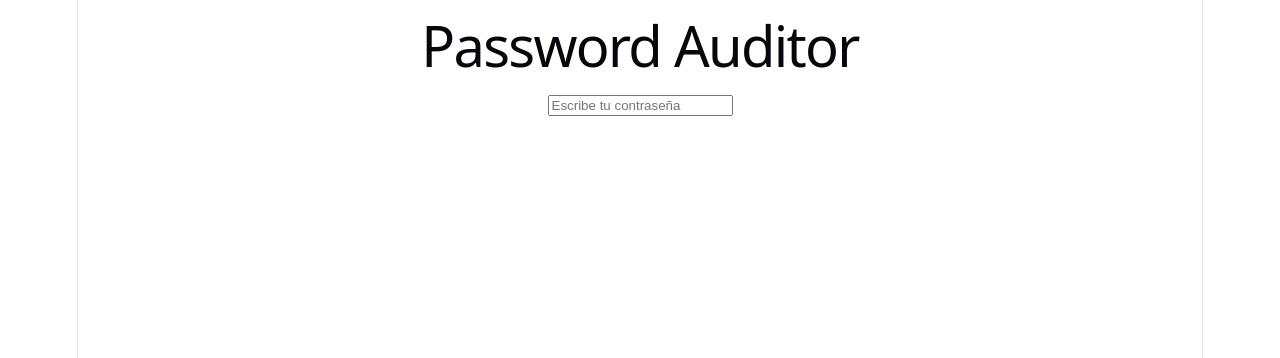
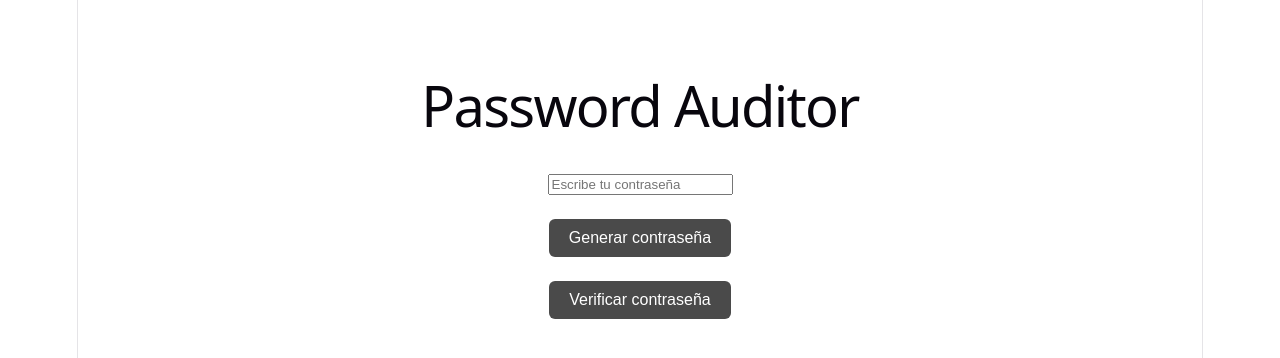
Before and after one commit to Joesttar/password-auditor, a React (Vite) app: page / in a window 1280 px wide. Shown: the top 358 px of the page. Built offline with nearby package versions, Linux system fonts and the light colour scheme.

Commit message:
Se agrego estilos CSS

```diff
--- a/src/App.css
+++ b/src/App.css
@@ -1,184 +1,26 @@
-.counter {
-  font-size: 16px;
-  padding: 5px 10px;
-  border-radius: 5px;
-  color: var(--accent);
-  background: var(--accent-bg);
-  border: 2px solid transparent;
-  transition: border-color 0.3s;
-  margin-bottom: 24px;
-
-  &:hover {
-    border-color: var(--accent-border);
-  }
-  &:focus-visible {
-    outline: 2px solid var(--accent);
-    outline-offset: 2px;
-  }
+.app-container {
+  display: flex;
+  flex-direction: column;
+  align-items: center;
+  min-height: 100vh;
+  padding-top: 60px;
+  gap: 24px;
 }
 
-.hero {
-  position: relative;
-
-  .base,
-  .framework,
-  .vite {
-    inset-inline: 0;
-    margin: 0 auto;
-  }
-
-  .base {
-    width: 170px;
-    position: relative;
-    z-index: 0;
-  }
-
-  .framework,
-  .vite {
-    position: absolute;
-  }
-
-  .framework {
-    z-index: 1;
-    top: 34px;
-    height: 28px;
-    transform: perspective(2000px) rotateZ(300deg) rotateX(44deg) rotateY(39deg)
-      scale(1.4);
-  }
-
-  .vite {
-    z-index: 0;
-    top: 107px;
-    height: 26px;
-    width: auto;
-    transform: perspective(2000px) rotateZ(300deg) rotateX(40deg) rotateY(39deg)
-      scale(0.8);
-  }
+body {
+  font-family: 'Georgia', serif;
 }
 
-#center {
-  display: flex;
-  flex-direction: column;
-  gap: 25px;
-  place-content: center;
-  place-items: center;
-  flex-grow: 1;
-
-  @media (max-width: 1024px) {
-    padding: 32px 20px 24px;
-    gap: 18px;
-  }
+.btn {
+  padding: 10px 20px;
+  font-size: 16px;
+  border-radius: 6px;
+  border: none;
+  cursor: pointer;
+  background-color: #4a4a4a;
+  color: white;
 }
 
-#next-steps {
-  display: flex;
-  border-top: 1px solid var(--border);
-  text-align: left;
-
-  & > div {
-    flex: 1 1 0;
-    padding: 32px;
-    @media (max-width: 1024px) {
-      padding: 24px 20px;
-    }
-  }
-
-  .icon {
-    margin-bottom: 16px;
-    width: 22px;
-    height: 22px;
-  }
-
-  @media (max-width: 1024px) {
-    flex-direction: column;
-    text-align: center;
-  }
+.btn:active {
+  background-color: #2e2e2e;
 }
-
-#docs {
-  border-right: 1px solid var(--border);
-
-  @media (max-width: 1024px) {
-    border-right: none;
-    border-bottom: 1px solid var(--border);
-  }
-}
-
-#next-steps ul {
-  list-style: none;
-  padding: 0;
-  display: flex;
-  gap: 8px;
-  margin: 32px 0 0;
-
-  .logo {
-    height: 18px;
-  }
-
-  a {
-    color: var(--text-h);
-    font-size: 16px;
-    border-radius: 6px;
-    background: var(--social-bg);
-    display: flex;
-    padding: 6px 12px;
-    align-items: center;
-    gap: 8px;
-    text-decoration: none;
-    transition: box-shadow 0.3s;
-
-    &:hover {
-      box-shadow: var(--shadow);
-    }
-    .button-icon {
-      height: 18px;
-      width: 18px;
-    }
-  }
-
-  @media (max-width: 1024px) {
-    margin-top: 20px;
-    flex-wrap: wrap;
-    justify-content: center;
-
-    li {
-      flex: 1 1 calc(50% - 8px);
-    }
-
-    a {
-      width: 100%;
-      justify-content: center;
-      box-sizing: border-box;
-    }
-  }
-}
-
-#spacer {
-  height: 88px;
-  border-top: 1px solid var(--border);
-  @media (max-width: 1024px) {
-    height: 48px;
-  }
-}
-
-.ticks {
-  position: relative;
-  width: 100%;
-
-  &::before,
-  &::after {
-    content: '';
-    position: absolute;
-    top: -4.5px;
-    border: 5px solid transparent;
-  }
-
-  &::before {
-    left: 0;
-    border-left-color: var(--border);
-  }
-  &::after {
-    right: 0;
-    border-right-color: var(--border);
-  }
-}
--- a/src/App.jsx
+++ b/src/App.jsx
@@ -1,6 +1,10 @@
+import './App.css';
 import { useState } from 'react';
 import PasswordInput from './components/PasswordInput';
 import  StrengthMeter  from './components/StrengthMeter';
+import PasswordGenerator from './components/PasswordGenerator';
+import BreachChecker from './components/BreachChecker';
+
 
 function App() {
   const [password, setPassword] = useState('');
@@ -8,10 +12,12 @@ function App() {
     setPassword(newPassword);
   };
   return (
-    <div>
-      <h1>Password Auditor</h1>
+    <div className='app-container'>
+      <h1 className='titulo'>Password Auditor</h1>
       <PasswordInput password={password} onPasswordChange={handlePasswordChange}/>
       <StrengthMeter password={password}/>
+      <PasswordGenerator />
+      <BreachChecker password={password}/>
     </div>
   )
 };
--- a/src/components/BreachChecker.jsx
+++ b/src/components/BreachChecker.jsx
@@ -17,7 +17,7 @@ const handleVerificar = async () => {
     }
 return (
         <div>
-            <button onClick={handleVerificar}>Verificar contraseña</button>
+            <button className="btn" onClick={handleVerificar}>Verificar contraseña</button>
             {cargando && <p>Verificando...</p>}
             {resultado && resultado.breached && <p>Esta contraseña ha sido filtrado {resultado.count}veces</p>}
             {resultado && !resultado.breached && <p>No aparecen filtraciones conocidas</p>}
--- a/src/components/PasswordGenerator.jsx
+++ b/src/components/PasswordGenerator.jsx
@@ -13,7 +13,7 @@ const PasswordGenerator = () => {
     return (
     <div>
         <p>{contraseñaGenerada}</p>
-        <button onClick={handleGenerarContraseña}>generar contraseña</button>
+        <button className="btn" onClick={handleGenerarContraseña}>Generar contraseña</button>
      </div>
     )
 }
--- a/src/components/StrengthMeter.jsx
+++ b/src/components/StrengthMeter.jsx
@@ -20,7 +20,7 @@ const StrengthMeter = ({password}) => {
         <div>
         <p style={{ color:currentColor }} >{label}</p>
 
-        <div style={{width: '40%', backgroundColor:'#e0e0e0', height:'10px', margin: '0 auto'}}>
+        <div style={{width: '300px', backgroundColor:'#e0e0e0', height:'12px', margin: '0 auto'}}>
          <div style={{width:`${porcentajeBarra}%`, backgroundColor:currentColor, height:'100%'}}></div>
         </div>
         </div>
--- a/src/utils/checkPasswordBreach.js
+++ b/src/utils/checkPasswordBreach.js
@@ -1,3 +1,4 @@
+//Para Verificar las veces que una contraseña se filtro
 export async function checkPasswordBreach(hash) {
     const prefix = hash.slice(0, 5);
     const suffix = hash.slice(5);
@@ -21,3 +22,7 @@ export async function checkPasswordBreach(hash) {
         }
     }
 };
+
+/* En esta cuando llamamos a la funcion el parametro que utilizamos es
+el numero hexadecimal que nos da al poner la contraseña en nuestra funcion
+hashPassword en la consola de DevTools*/
--- a/src/utils/hashPassword.js
+++ b/src/utils/hashPassword.js
@@ -1,4 +1,4 @@
-
+// Genera el hash SHA-1 de la contraseña para consultarlo de forma segura en la API de HIBP (sin exponer la contraseña real)
 export async function hashPassword(password){
     const encoder = new TextEncoder();
     const data = encoder.encode(password);
```
